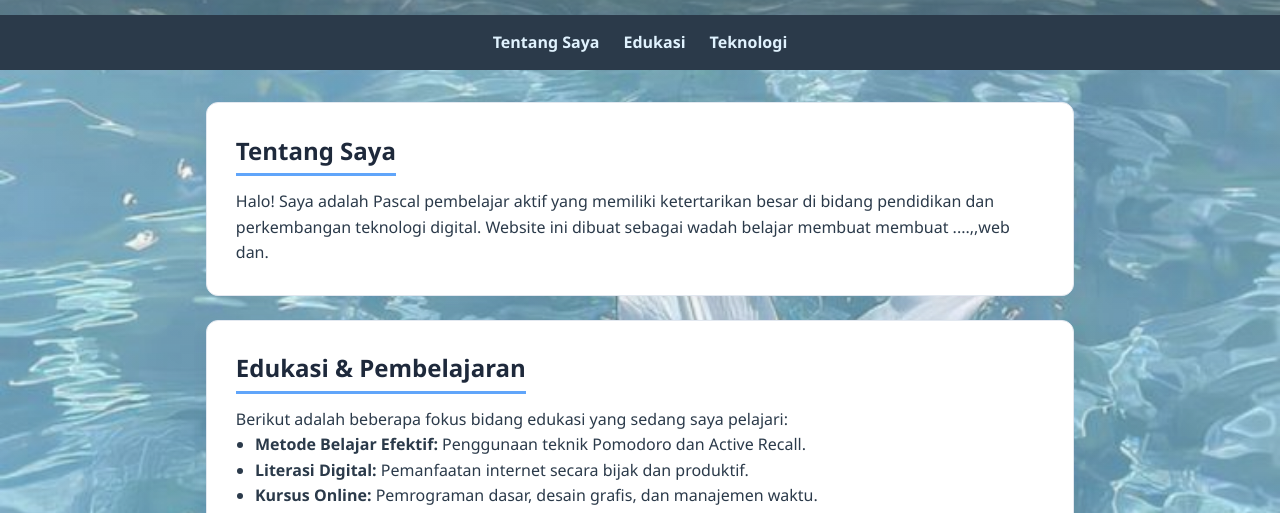
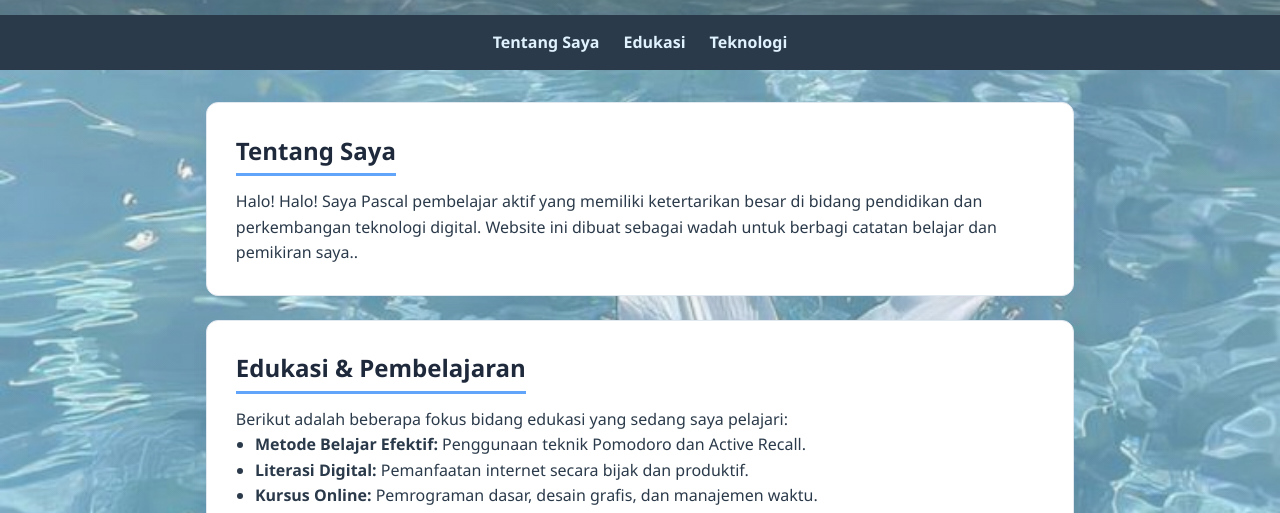
Before and after one commit to paskuul-png/Pembuatan-website-gratis-, a plain HTML site: page index.html in a window 1280 px wide. Shown: the part 287-800 px from the top of the page. Drawn offline with Linux system fonts and the light colour scheme.

Commit message:
Update personal introduction in index.html

```diff
--- a/index.html
+++ b/index.html
@@ -124,8 +124,7 @@ footer {
 
         <section id="tentang">
             <h2>Tentang Saya</h2>
-            <p>Halo! Saya adalah Pascal pembelajar aktif yang memiliki ketertarikan besar di bidang pendidikan dan perkembangan teknologi digital. Website ini dibuat sebagai wadah belajar membuat membuat
-            ....,,web dan.</p>
+            <p>Halo! Halo! Saya Pascal pembelajar aktif yang memiliki ketertarikan besar di bidang pendidikan dan perkembangan teknologi digital. Website ini dibuat sebagai wadah untuk berbagi catatan belajar dan pemikiran saya..</p>
         </section>
 
         <section id="edukasi">
```
